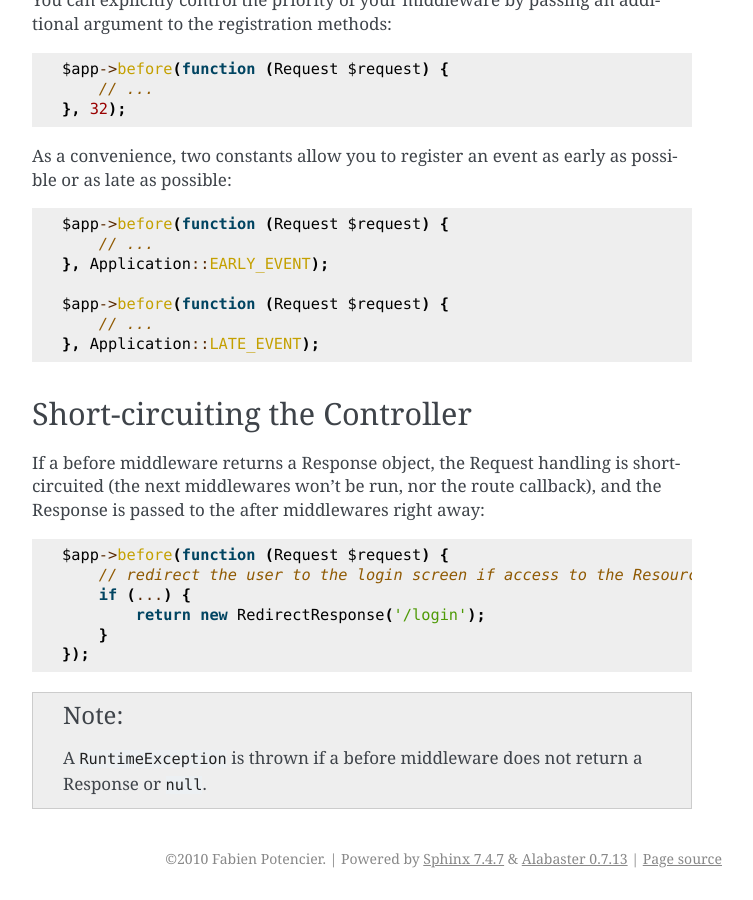
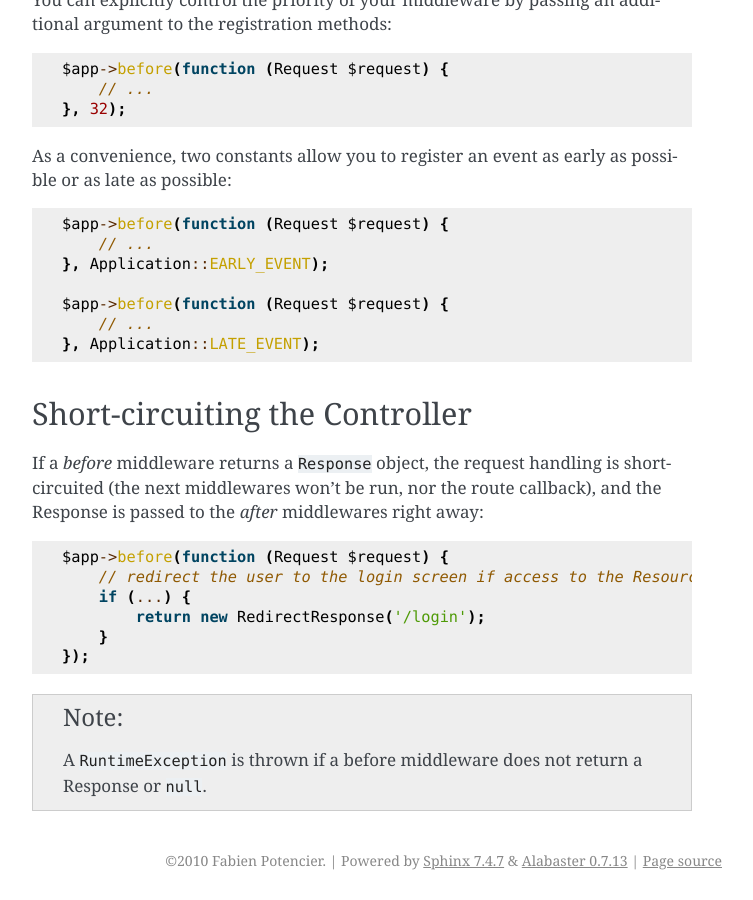
Before and after one commit to silexphp/Silex, a Sphinx documentation site: the page built from doc/middlewares.rst, in a window 1280 px wide and 900 px high, scrolled down 2841 px. Shown: the whole window, without its empty margins (388-1141 px from the left). Built offline with Sphinx 7.4.7, drawn with Linux system fonts in a browser that asks for light colours.

Commit message:
Syntax tweaks

```diff
--- a/doc/middlewares.rst
+++ b/doc/middlewares.rst
@@ -145,9 +145,9 @@ possible or as late as possible::
 Short-circuiting the Controller
 -------------------------------
 
-If a before middleware returns a Response object, the Request handling is
+If a *before* middleware returns a ``Response`` object, the request handling is
 short-circuited (the next middlewares won't be run, nor the route
-callback), and the Response is passed to the after middlewares right away::
+callback), and the Response is passed to the *after* middlewares right away::
 
     $app->before(function (Request $request) {
         // redirect the user to the login screen if access to the Resource is protected
```
